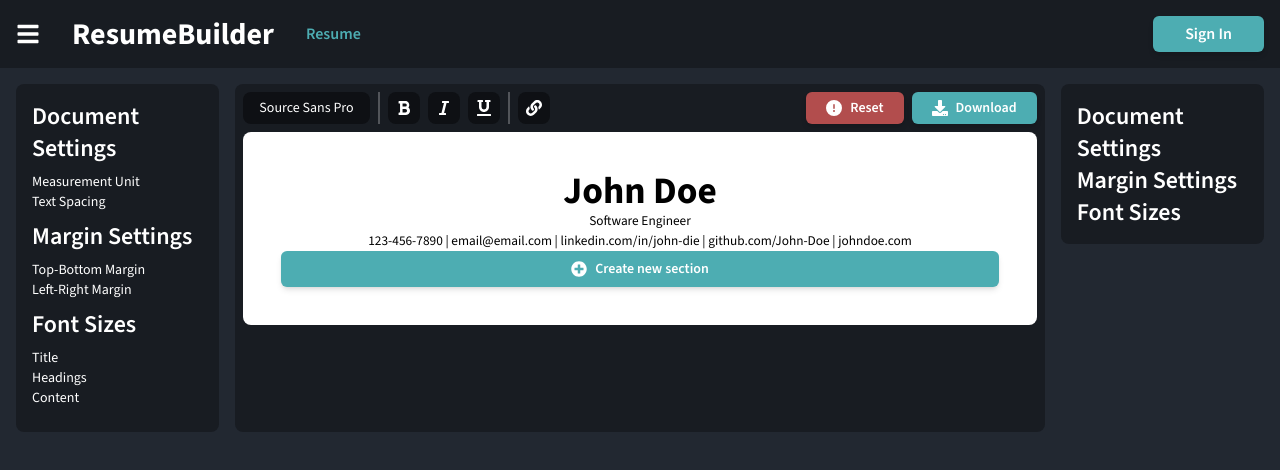
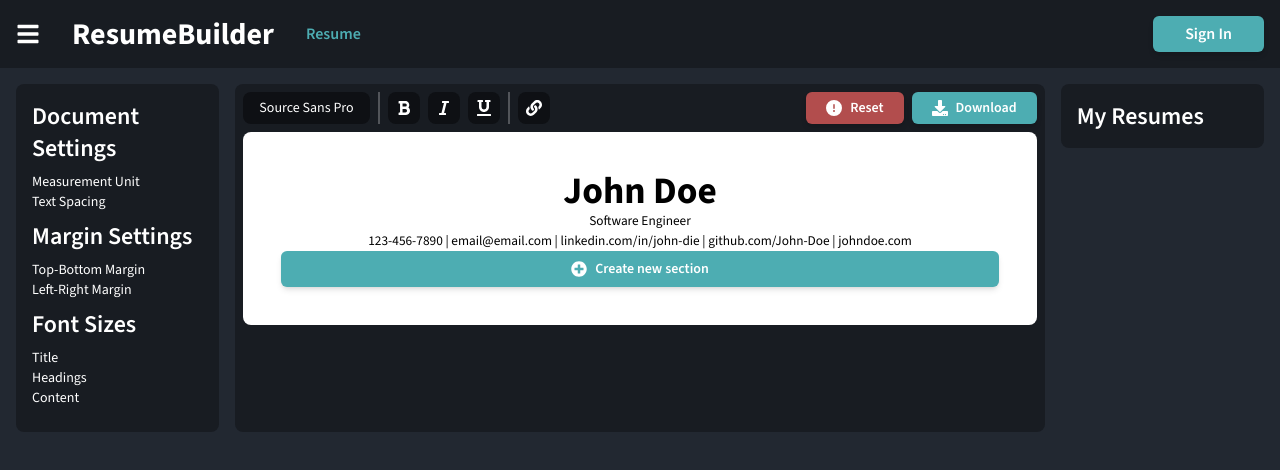
Before and after one commit to Jxl-s/resume-builder, a Next.js app: page /en in a window 1280 px wide. Shown: the top 470 px of the page. Built offline with nearby package versions, Linux system fonts and the light colour scheme.

Commit message:
change doc sizings

```diff
--- a/src/app/[locale]/page.tsx
+++ b/src/app/[locale]/page.tsx
@@ -19,7 +19,7 @@ export default function Home() {
         <main>
             <Nav />
             <section className="p-4 flex gap-4">
-                <article className="h-full bg-dark1 rounded-lg p-4">
+                <article className="h-full bg-dark1 rounded-lg p-4 w-full">
                     <h1 className="text-2xl font-semibold">
                         Document Settings
                     </h1>
@@ -43,12 +43,8 @@ export default function Home() {
                     <Tooltips />
                     <Editor />
                 </article>
-                <article className="h-full bg-dark1 rounded-lg p-4">
-                    <h1 className="text-2xl font-semibold">
-                        Document Settings
-                    </h1>
-                    <h1 className="text-2xl font-semibold">Margin Settings</h1>
-                    <h1 className="text-2xl font-semibold">Font Sizes</h1>
+                <article className="h-full bg-dark1 rounded-lg p-4 w-full">
+                    <h1 className="text-2xl font-semibold">My Resumes</h1>
                 </article>
             </section>
         </main>
```
